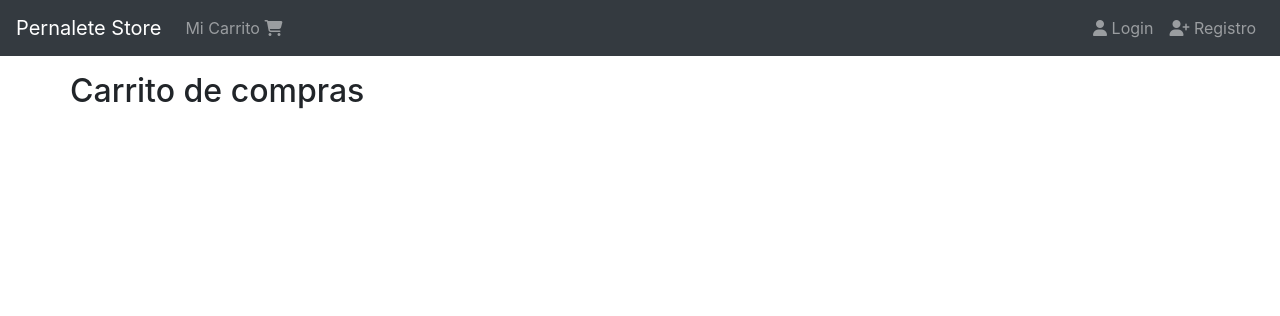
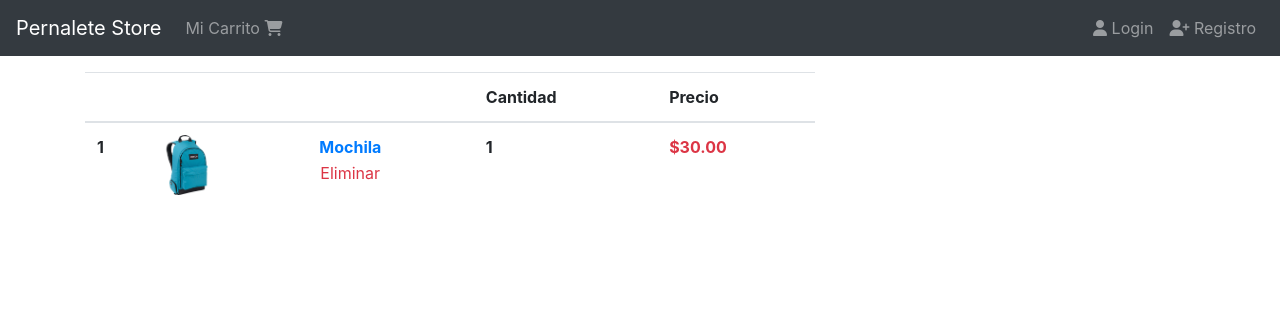
Before and after one commit to ajpernalete/django_prueba, a Django app: template carts/templates/carts/cart.html in a window 1280 px wide. Shown: the top 316 px of the page. Run offline with Django 3.2, Linux system fonts and the light colour scheme; the template is opened without the code that fills it: values that come from a table or form of the project are taken from there, others are empty; data comes from the database, SQL or seed files in the repository; tables that the repository leaves empty hold one stand-in row (values such as "Sample post"); lists and menus that the app fills with data are empty; some libraries are stand-ins or nearby versions.

Commit message:
Se creo listado de productos en carrito. Agregamos boton eliminar producto del carrito. Se arreglo error 500 y se convirtio en error 404.

```diff
--- a/carts/templates/carts/cart.html
+++ b/carts/templates/carts/cart.html
@@ -1,6 +1,55 @@
 {% extends 'base.html' %}
+{% load product_extras %}
+
+{% block content %}
 
 
-{% block content %}
-    <h2>Carrito de compras</h2>
+    {% if cart.products.exists %}
+
+        <div class="col-8">
+            <table class="table">
+                <thead>
+                    <tr>
+                        <th scope="col"></th>
+                        <th scope="col"></th>
+                        <th scope="col"></th>
+                        <th scope="col">Cantidad</th>
+                        <th scope="col">Precio</th>
+                    </tr>
+                </thead>
+                <tbody>
+
+                    {% for product in cart.products.all %}
+                        <tr>
+                            <th>{{ forloop.counter }}</th>
+                            <th>
+                                {% if product.image %}
+                                    <img src="{{ product.image.url }}" alt="Imagen del producto" width="60" heigth=60>
+                                {% endif %}
+                            </th>
+                            <th>
+                                <a href="{% url 'products:product' product.slug %}">{{product.title}}</a>
+                                {% include 'carts/snippets/remove.html' %}
+                            </th>
+                            <th>1</th>
+                            <th>
+                                <span class="font-weight-bold text-danger">{{ product.price | price_format }}</span>
+                            </th>
+                        </tr>
+                    {% endfor %}
+
+                </tbody>
+            </table>
+        </div>
+        <div class="col">
+
+        </div>
+    {% else %}
+        <div class="col">
+            <p class="h3">Tu carrito de compras está vacío.</p>
+            <a href="{% url 'index' %}">Seguir comprando.</a>
+        </div>
+    {% endif %}
+
+
 {% endblock content %}
--- /dev/null
+++ b/carts/templates/carts/snippets/remove.html
@@ -0,0 +1,5 @@
+<form action=" {% url 'carts:remove' %} " method="post">
+    {% csrf_token %}
+    <input type="hidden" name="product_id" value="{{ product.id }}">
+    <button type="submit" class="btn btn-link text-danger" style="padding: 0px;">Eliminar</button>
+</form>
--- a/carts/urls.py
+++ b/carts/urls.py
@@ -6,5 +6,6 @@ app_name = 'carts'
 
 urlpatterns = [
     path('', views.cart, name='cart'),
-    path('agregar', views.add, name='add')
+    path('agregar', views.add, name='add'),
+    path('eliminar', views.remove, name='remove')
 ]
--- a/products/views.py
+++ b/products/views.py
@@ -22,7 +22,7 @@ class ProductDetailList(DetailView): #id -> pk
 
     def get_context_data(self, **kwargs):
         context = super().get_context_data(**kwargs)
-        print(context)
+        #print(context)
         return context
 
 class ProductSearchListView(ListView):
```
Also changed, not shown: carts/views.py (+11 -3 lines), media/products/pantalon.jpg (added).
